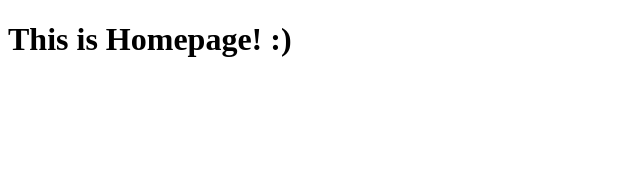
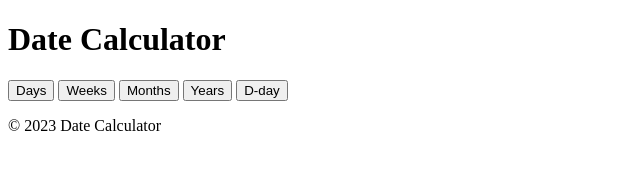
Before and after one commit to David-J-Hwang/day-calculator, a website: page public/index.html in a window 1280 px wide. Shown: the whole page, without its empty margins (0-640 px from the left). Drawn offline with Linux system fonts and the light colour scheme.

Commit message:
Add buttons to navigate each features

```diff
--- a/public/index.html
+++ b/public/index.html
@@ -1,11 +1,26 @@
 <!DOCTYPE html>
-<html lang="en">
+<html>
+
 <head>
-  <meta charset="UTF-8">
-  <meta name="viewport" content="width=device-width, initial-scale=1.0">
-  <title>Document</title>
+  <title>Date Calculator</title>
+  <link rel="stylesheet" type="text/css" href="style.css">
 </head>
+
 <body>
-  <h1>This is Homepage! :)</h1>
+  <header>
+    <h1>Date Calculator</h1>
+  </header>
+  <nav>
+    <button onclick="location.href='/days'">Days</button>
+    <button onclick="location.href='/weeks'">Weeks</button>
+    <button onclick="location.href='/months'">Months</button>
+    <button onclick="location.href='/years'">Years</button>
+    <button onclick="location.href='/d-day'">D-day</button>
+  </nav>
+  <footer>
+    <p>© 2023 Date Calculator</p>
+  </footer>
+  <script src="script.js"></script>
 </body>
+
 </html>
```
